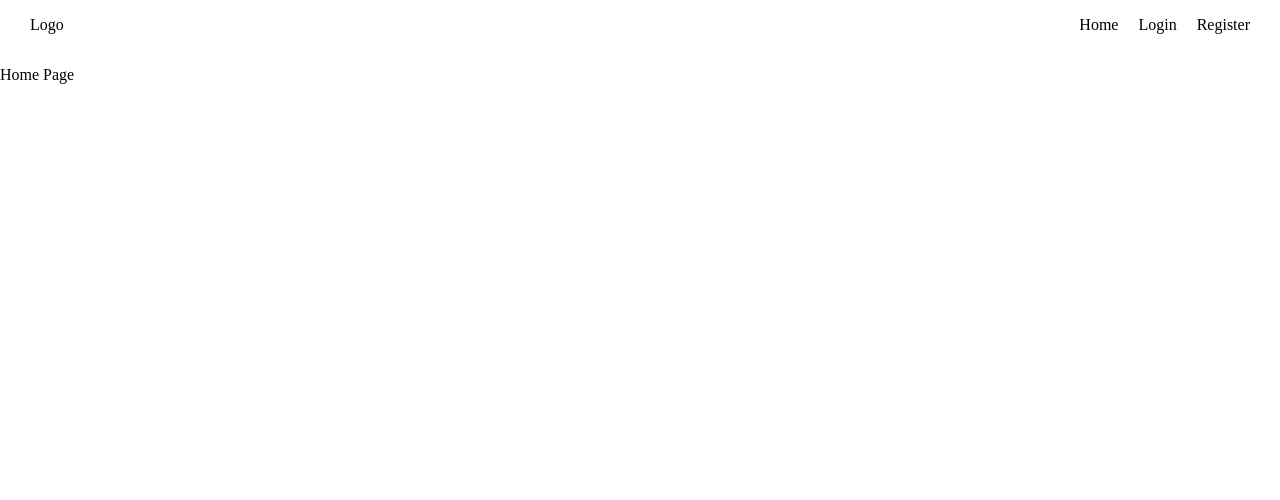
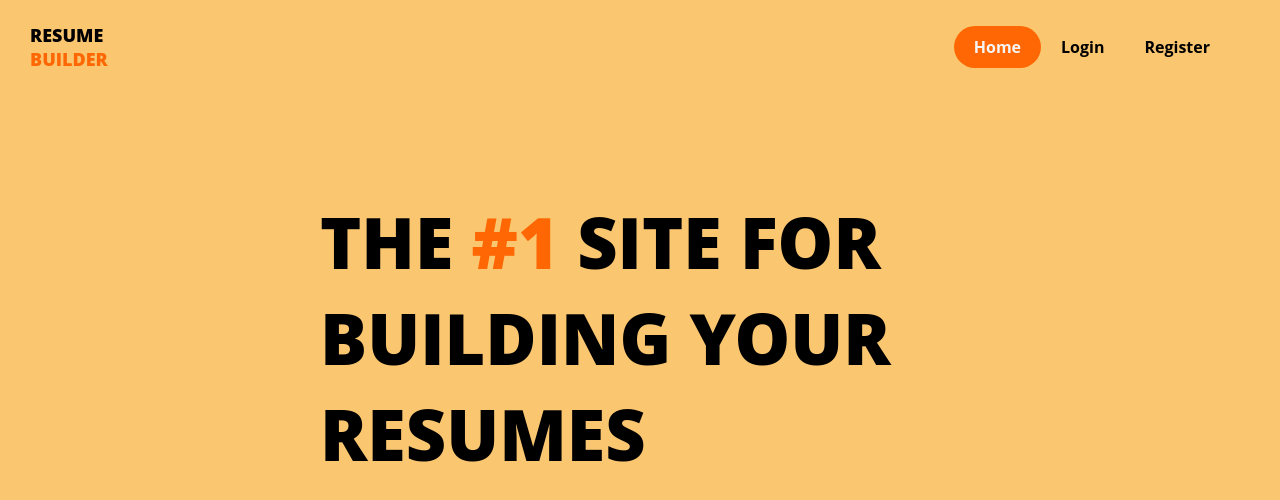
Before and after one commit to jorge20080/ResumeBuilder, a React (Vite) app in the folder frontend/: page / in a window 1280 px wide. Shown: the top 500 px of the page. Built offline with nearby package versions, Linux system fonts and the light colour scheme.

Commit message:
Added initial design for home and navigation bar

```diff
--- a/frontend/src/App.tsx
+++ b/frontend/src/App.tsx
@@ -1,6 +1,7 @@
 import { createBrowserRouter, RouterProvider } from 'react-router-dom'
 import './App.css'
 import RootLayout from './components/RootLayout/RootLayout'
+import Home from './pages/Home/Home'
 
 function App() {
   const router = createBrowserRouter([
@@ -10,7 +11,7 @@ function App() {
       children:[
         {
           index:true,
-          element: <p>Home Page</p>
+          element: <Home/>
         },
         {
           path:'login',
--- a/frontend/src/components/NavigationBar/NavigationBar.module.css
+++ b/frontend/src/components/NavigationBar/NavigationBar.module.css
@@ -3,14 +3,32 @@
     align-items: center;
     justify-content: space-between;
     padding-inline: 30px;
+    padding-block: 10px;
 }
 .nav_bar ul{
     display: flex;
     list-style: none;
     padding:0;
-    gap: 20px;
+    padding: 10px 20px;
+    border-radius: 50px;
+}
+.logo{
+    text-transform: uppercase;
+    font-size: 18px;
+    font-weight: 900;
+}
+.logo span{
+    display: block;
+    color:#fe6703;
 }
 .nav_bar a, .nav_bar a:visited{
     text-decoration: none;
     color: black;
+    font-weight: 700;
+    padding: 10px 20px;
 }
+.nav_bar .active_link, .nav_bar .active_link:visited{
+    background-color: #fe6703;
+    color: whitesmoke;
+    border-radius: 50px;
+}
--- a/frontend/src/components/NavigationBar/NavigationBar.tsx
+++ b/frontend/src/components/NavigationBar/NavigationBar.tsx
@@ -5,16 +5,19 @@ const NavigationBar = () =>{
     return (
         <header>
             <nav className={styles.nav_bar}>
-                <span className={styles.logo}>Logo</span>
+                <span className={styles.logo}>
+                    Resume
+                    <span>Builder</span>
+                </span>
                 <ul>
                     <li>
-                        <NavLink to="/">Home</NavLink>
+                        <NavLink className={({isActive})=> isActive? styles.active_link : undefined} to="/">Home</NavLink>
                     </li>
                     <li>
-                        <NavLink to="login">Login</NavLink>
+                        <NavLink className={({isActive})=> isActive? styles.active_link : undefined} to="login">Login</NavLink>
                     </li>
                     <li>
-                        <NavLink to="register">Register</NavLink>
+                        <NavLink className={({isActive})=> isActive? styles.active_link : undefined} to="register">Register</NavLink>
                     </li>
                 </ul>
             </nav>
--- a/frontend/src/index.css
+++ b/frontend/src/index.css
@@ -1,3 +1,12 @@
+
 html, body{
   margin:0;
 }
+body {
+  font-family: "Open Sans", sans-serif;
+  background-color: #fac670;
+  /* background-color: #f37925; */
+}
+main{
+  margin-top: 100px;
+}
--- /dev/null
+++ b/frontend/src/pages/Home/Home.module.css
@@ -0,0 +1,10 @@
+.header{
+    font-size: 70px;
+    width: 50%;
+    font-weight: 900;
+    margin: auto;
+    text-transform: uppercase;
+}
+.secondary_color{
+    color: #fe6703;
+}
--- /dev/null
+++ b/frontend/src/pages/Home/Home.tsx
@@ -0,0 +1,10 @@
+import styles from './Home.module.css';
+
+const Home = () =>{
+    return (
+        <main>
+            <h1 className={styles.header}>The <span className={styles.secondary_color}>#1</span> Site for building your resumes</h1>
+        </main>
+    )
+}
+export default Home;
```
